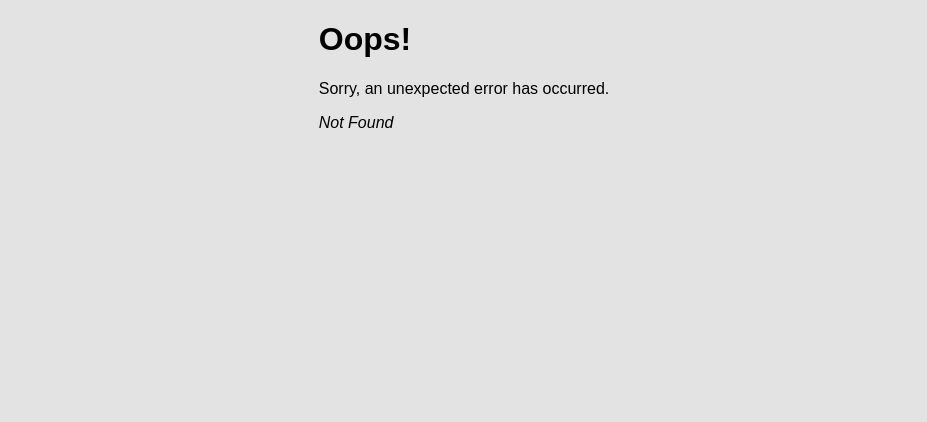
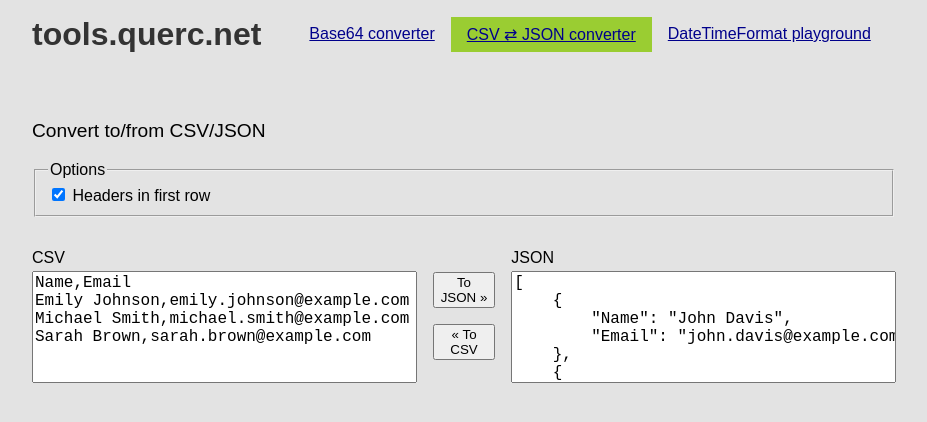
Before and after one commit to lindsayevans/tools.querc.net, a React (Vite) app: page /csv-json-converter in a window 1280 px wide. Before the commit this address had no page. Shown: the top 422 px of the page, without its empty margins (176-1103 px from the left). Built offline with nearby package versions, Linux system fonts and the light colour scheme.

Commit message:
feat(csv-jsn-converter): add converter

```diff
--- a/package.json
+++ b/package.json
@@ -16,6 +16,7 @@
   "license": "MIT",
   "devDependencies": {
     "@parcel/transformer-sass": "^2.12.0",
+    "@types/papaparse": "^5.3.14",
     "@types/react": "^18.3.1",
     "@types/react-dom": "^18.3.0",
     "parcel": "^2.12.0",
@@ -23,6 +24,7 @@
     "process": "^0.11.10"
   },
   "dependencies": {
+    "papaparse": "^5.4.1",
     "react": "^18.3.1",
     "react-dom": "^18.3.1",
     "react-router-dom": "^6.23.1"
--- /dev/null
+++ b/src/components/tools/CsvJsonConverter/CsvJsonConverter.scss
@@ -0,0 +1,48 @@
+.options {
+  margin-bottom: 2rem;
+}
+
+.converters {
+  display: flex;
+  flex-direction: column;
+  align-items: stretch;
+  gap: 1rem;
+
+  @media (min-width: 1024px) {
+    flex-direction: row;
+    align-items: center;
+  }
+
+  .field-group {
+    width: 100%;
+    height: 100%;
+    display: flex;
+    flex-direction: column;
+    gap: 0.25rem;
+  }
+
+  .buttons {
+    display: flex;
+    flex-direction: row;
+    align-items: center;
+    justify-content: center;
+    gap: 1rem;
+
+    @media (min-width: 1024px) {
+      flex-direction: column;
+    }
+  }
+}
+
+.textarea {
+  min-width: calc(50% - 4rem);
+  width: 100%;
+  height: 100%;
+  max-height: 7rem;
+  overflow: auto;
+  resize: none;
+  font-family: monospace;
+  font-size: 1rem;
+  white-space: nowrap;
+  cursor: auto;
+}
--- /dev/null
+++ b/src/components/tools/CsvJsonConverter/CsvJsonConverter.tsx
@@ -0,0 +1,93 @@
+import React, { useState } from 'react';
+import Papa from 'papaparse';
+
+import './CsvJsonConverter.scss';
+
+export const CsvJsonConverter = () => {
+  const [csv, setCsv] = useState<string>(`Name,Email
+Emily Johnson,emily.johnson@example.com
+Michael Smith,michael.smith@example.com
+Sarah Brown,sarah.brown@example.com`);
+  const [json, setJson] = useState<string>(`[
+    {
+        "Name": "John Davis",
+        "Email": "john.davis@example.com"
+    },
+    {
+        "Name": "Anna Lee",
+        "Email": "anna.lee@example.com"
+    },
+    {
+        "Name": "Robert Wilson",
+        "Email": "robert.wilson@example.com"
+    }
+]`);
+  const [hasHeaderRow, setHasHeaderRow] = useState(true);
+
+  const convertTo = () => {
+    if (csv) {
+      const parsed = Papa.parse(csv, {
+        header: hasHeaderRow,
+      });
+      setJson(JSON.stringify(parsed.data, null, 4));
+    }
+  };
+
+  const convertFrom = () => {
+    if (json) {
+      const parsed = Papa.unparse(JSON.parse(json), {
+        header: hasHeaderRow,
+      });
+      setCsv(parsed);
+    }
+  };
+
+  return (
+    <>
+      <fieldset className="options">
+        <legend>Options</legend>
+        <label htmlFor="hasHeaderRow">
+          <input
+            type="checkbox"
+            id="hasHeaderRow"
+            checked={hasHeaderRow}
+            onChange={(e) => setHasHeaderRow(e.target.checked)}
+          />{' '}
+          Headers in first row
+        </label>
+      </fieldset>
+      <div className="converters">
+        <div className="field-group">
+          <label htmlFor="csv">CSV</label>
+          <textarea
+            id="csv"
+            className="textarea"
+            value={csv}
+            rows={15}
+            onChange={(e) => setCsv(e.target.value)}
+            onFocus={(e) => e.target.select()}
+          ></textarea>
+        </div>
+        <div className="buttons">
+          <button type="button" onClick={() => convertTo()}>
+            To JSON&nbsp;&raquo;
+          </button>
+          <button type="button" onClick={() => convertFrom()}>
+            &laquo;&nbsp;To CSV
+          </button>
+        </div>
+        <div className="field-group">
+          <label htmlFor="json">JSON</label>
+          <textarea
+            id="json"
+            className="textarea"
+            value={json}
+            rows={15}
+            onChange={(e) => setJson(e.target.value)}
+            onFocus={(e) => e.target.select()}
+          ></textarea>
+        </div>
+      </div>
+    </>
+  );
+};
--- a/src/main.tsx
+++ b/src/main.tsx
@@ -21,6 +21,10 @@ const router = createBrowserRouter([
         lazy: () => import('./routes/Base64Route'),
       },
       {
+        path: 'csv-json-converter',
+        lazy: () => import('./routes/CsvJsonConverterRoute'),
+      },
+      {
         path: 'date-time-format-playground',
         lazy: () => import('./routes/DateTimeFormatRoute'),
       },
--- /dev/null
+++ b/src/routes/CsvJsonConverterRoute.tsx
@@ -0,0 +1,13 @@
+import React from 'react';
+import { CsvJsonConverter } from '../components/tools/CsvJsonConverter/CsvJsonConverter';
+
+export const Component = () => {
+  return (
+    <>
+      <aside className="introduction">
+        <p>Convert to/from CSV/JSON</p>
+      </aside>
+      <CsvJsonConverter />
+    </>
+  );
+};
--- a/src/routes/Layout.tsx
+++ b/src/routes/Layout.tsx
@@ -11,6 +11,10 @@ export const Layout = () => {
     {
       url: '/base64-converter',
       text: 'Base64 converter',
+    },
+    {
+      url: 'csv-json-converter',
+      text: 'CSV ⇄ JSON converter',
     },
     {
       url: 'date-time-format-playground',
```
Also changed, not shown: 1 other file (tests, documents, lock files or other folders).
